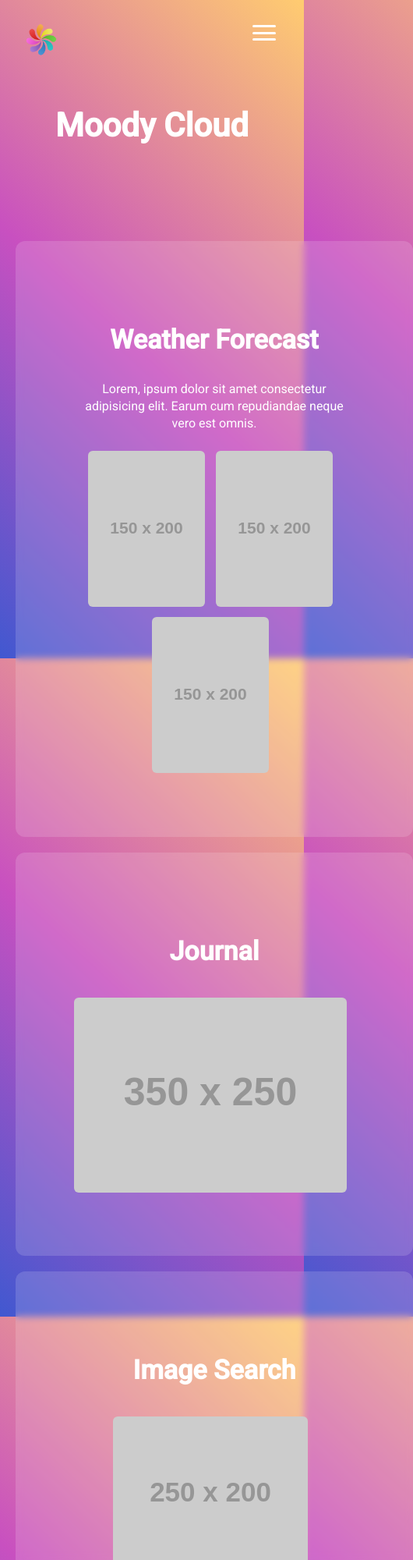
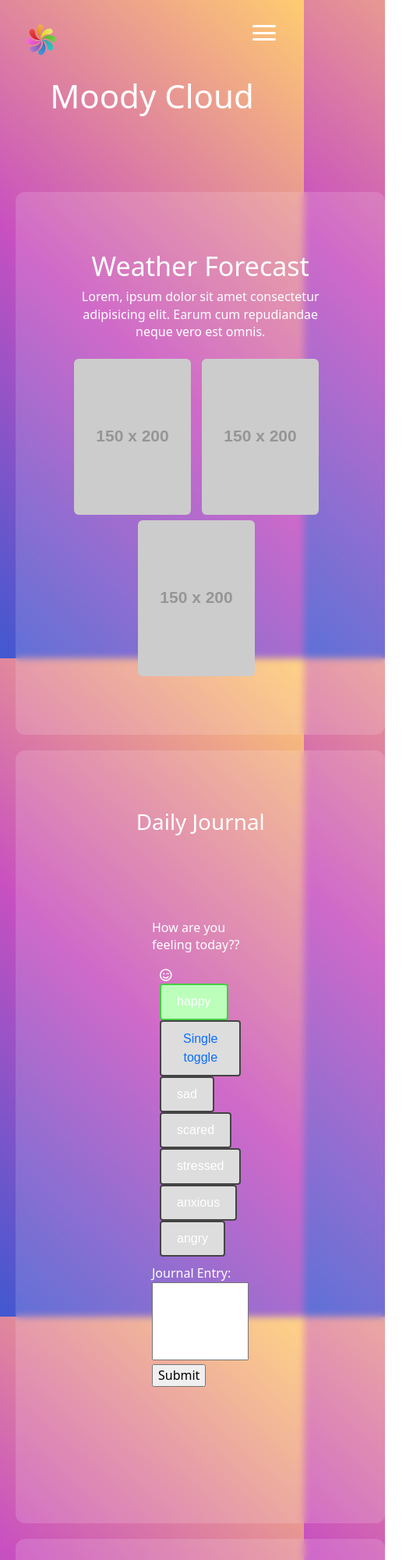
Before and after one commit to ajovich/PROJECT, a plain HTML site: page index.html in a window 390 px wide. Shown: the top 2000 px of the page at 78% size, 530 px wide, since content can reach past the window. Drawn offline with nearby package versions, Linux system fonts and the light colour scheme; placeholder pictures from the web are drawn by us.

Commit message:
merged changes

```diff
--- /dev/null
+++ b/assets/css/journalstyle.css
@@ -0,0 +1,65 @@
+.container {
+  display: flex;
+  justify-content: center;
+  align-items: center;
+  margin: 0 auto;
+  padding: 100px;
+  border-radius: 10px;
+  /* border-color: black; */
+  /* border-style: solid; */
+  max-width: 400px;
+}
+
+.flex-colum {
+  display: flex;
+  flex-direction: column;
+}
+
+.flex-center {
+  justify-content: center;
+  align-items: center;
+}
+
+.justify-center {
+  justify-content: center;
+}
+.radio {
+  margin: 10px;
+}
+
+.radio-toolbar input[type="radio"] {
+  opacity: 0;
+  position: fixed;
+  width: 0;
+  display: none;
+}
+
+.radio label {
+  display: inline-block;
+  background-color: #ddd;
+  padding: 10px 20px;
+  font-family: sans-serif, Arial;
+  font-size: 16px;
+  border: 2px solid #444;
+  border-radius: 4px;
+}
+
+.radio label:hover {
+  background-color: #dfd;
+}
+
+.radio input[type="radio"]:focus + label {
+  border: 2px dashed #444;
+}
+
+.radio input[type="radio"]:checked + label {
+  background-color: #bfb;
+  border-color: #4c4;
+}
+
+.comment {
+  margin: 0px;
+  width: 100%;
+  height: 100px;
+  resize: none;
+}
--- /dev/null
+++ b/assets/js/Photoscript.js
@@ -0,0 +1,10 @@
+
+    $("#myinput").keyup(function() {
+        var val = $.trim(this.value);
+        if (val === "")
+            $('img').show();
+        else {
+            $('img').hide();
+            $("img[alt*=" + val + "]").show();
+        }
+    });
--- /dev/null
+++ b/assets/js/journalscript.js
@@ -0,0 +1,6 @@
+var sadBtn = document.getElementById('sad').style.display = 'none';
+var hapBtn = document.getElementById('happy').style.display = 'none';
+var angBtn = document.getElementById('angry').style.display = 'none';
+var angBtn = document.getElementById('scared').style.display = 'none';
+var angBtn = document.getElementById('anxious').style.display = 'none';
+var angBtn = document.getElementById('stressed').style.display = 'none';
--- a/index.html
+++ b/index.html
@@ -5,10 +5,23 @@
     <meta name="viewport" content="width=device-width, initial-scale=1.0, shrink-to-fit=no">
     <meta http-equiv="X-UA-Compatible" content="IE=edge">
     <title>Moody Cloud</title>
-    <link rel="preconnect" href="https://fonts.gstatic.com">
+    <!-- <link rel="preconnect" href="https://fonts.gstatic.com"> -->
     <link href="https://fonts.googleapis.com/css2?family=Roboto:wght@400;500&display=swap" rel="stylesheet">
-    <link rel="stylesheet" href="style.css">
-    <link rel="stylesheet" href="script.js">
+    <link
+    href="https://cdn.jsdelivr.net/npm/bootstrap@5.0.0-beta3/dist/css/bootstrap.min.css"
+    rel="stylesheet"
+    integrity="sha384-eOJMYsd53ii+scO/bJGFsiCZc+5NDVN2yr8+0RDqr0Ql0h+rP48ckxlpbzKgwra6"
+    crossorigin="anonymous"
+  />
+  <link
+    rel="stylesheet"
+    href="https://pro.fontawesome.com/releases/v5.10.0/css/all.css"
+    integrity="sha384-AYmEC3Yw5cVb3ZcuHtOA93w35dYTsvhLPVnYs9eStHfGJvOvKxVfELGroGkvsg+p"
+    crossorigin="anonymous"
+  />
+    <link rel="stylesheet" href="./assets/css/style.css">
+    <link rel="stylesheet" type="text/css" href="./assets/css/journalstyle.css" />
+    <!-- <link rel="stylesheet" href="./assets/js/script.js"> -->
     <link rel="icon" type="image/icon type" sizes="75x20" href="assets/MoodyCloudLogo.png">
 </head>
 <body>
@@ -40,7 +53,7 @@
 
     <main class="grid-parent">
       <section class="content-left">
-        <h2 class="boxtitle">Weather Forecast</h2>
+        <h2 class="boxtitle"><a name= "Weather"> Weather Forecast</a></h2>
 
         <div class="weather">
           <p>Lorem, ipsum dolor sit amet consectetur adipisicing elit. Earum cum repudiandae neque vero est omnis.</p>
@@ -51,20 +64,79 @@
       </section>
 
       <section class="content-right">
-        <h2 class="boxtitle">Journal</h2>
-        <div class="journal-entry">
-          <img src="https://via.placeholder.com/350x250" alt="Journal entry">
-        </div>
+        <!-- <h2 class="boxtitle"> Daily Journal</h2> -->
+        <main>
+          <div id="home" class="flex-colum flex-center">
+            <h1><a name= "Journal">Daily Journal</a> </h1>
+          </div>
+          <div class="container">
+            <form method="post">
+              <p>How are you feeling today??</p>
+              <div class="radio">
+                <fieldset>
+                  <i class="far fa-smile-wink"></i>
+                  <input
+                    type="radio"
+                    id="happy"
+                    name="feeling"
+                    value="happy"
+                    checked
+                  />
+                  <label for="happy">happy</label>
+                </fieldset>
+
+                <input
+                  type="checkbox"
+                  class="btn-check"
+                  id="btn-check-outlined"
+                  autocomplete="off"
+                />
+                <label class="btn btn-outline-primary" for="btn-check-outlined"
+                  >Single toggle</label
+                ><br />
+
+                <input type="radio" id="sad" name="feeling" value="sad" />
+                <label for="sad">sad</label>
+
+                <input type="radio" id="scared" name="feeling" value="scared" />
+                <label for="scared">scared</label>
+
+                <input type="radio" id="stressed" name="feeling" value="stressed" />
+                <label for="stressed">stressed</label>
+
+                <input type="radio" id="anxious" name="feeling" value="anxious" />
+                <label for="anxious">anxious</label>
+
+                <input type="radio" id="angry" name="feeling" value="angry" />
+                <label for="angry">angry</label>
+              </div>
+
+              Journal Entry:<br />
+              <textarea
+                name="comment"
+                id="comment"
+                style="margin: 0px; width: 100%; height: 100px; resize: none"
+              ></textarea>
+
+              <input type="submit" value="Submit" />
+            </form>
+          </div>
+        </main>
       </section>
 
       <section class="content-left">
-        <h2 class="boxtitle">Image Search</h2>
-        <div class="pixabay-images">
-          <img src="https://via.placeholder.com/250x200" alt="Pixabay photo">
-          <img src="https://via.placeholder.com/250x200" alt="Pixabay photo">
-          <img src="https://via.placeholder.com/250x200" alt="Pixabay photo">
-          <img src="https://via.placeholder.com/250x200" alt="Pixabay photo">
-        </div>
+        <h2 class="boxtitle"><a name="Pixabay">Image Search</a> </h2>
+        <!-- <div class="container "> -->
+      <input type="text" id="myinput" name="search" placeholder="search..." ><br>
+      <div  id="images">
+              <a href="#"></a><img src="./assets/images/a.jpeg" alt="a" width=130></a>
+              <a href="#"><img src="./assets/images/b.jpeg" alt="b" width=130></a>
+              <a href="#"><img src="./assets/images/c.jpeg" alt="c" width=130></a>
+              <a href="#"><img src="./assets/images/d.jpeg" alt="d" width=130></a>
+              <a href="#"><img src="./assets/images/e.jpeg" alt="e" width=130></a>
+              <a href="#"><img src="./assets/images/f.jpeg" alt="f" width=130></a>
+      </div>
+      </div>
       </section>
 
       <section class="content-right">
@@ -75,8 +147,13 @@
         </div>
       </section>
     </main>
+    <script src="https://cdnjs.cloudflare.com/ajax/libs/materialize/1.0.0/js/materialize.min.js"></script>
+    <script src="https://cdnjs.cloudflare.com/ajax/libs/jquery/3.2.1/jquery.min.js"></script>
+    <script src="https://cdnjs.cloudflare.com/ajax/libs/moment.js/2.24.0/moment.min.js"></script>
+    <script   src="https://code.jquery.com/jquery-3.2.1.min.js"   integrity="sha256-hwg4gsxgFZhOsEEamdOYGBf13FyQuiTwlAQgxVSNgt4="   crossorigin="anonymous"></script>
 
-
-    <script src="script.js"></script>
+    <script src="./assets/js/script.js"></script>
+    <script src="./assets/js/Photoscript.js"></script>
+     <script src="./assets/js/journalscript.js"></script>
 </body>
 </html>
```
Also changed, not shown: assets/css/style.css (renamed from style.css), assets/images/a.jpeg (added), assets/images/b.jpeg (added), assets/images/c.jpeg (added), assets/images/d.jpeg (added), assets/images/e.jpeg (added), assets/images/f.jpeg (added), assets/js/script.js (renamed from script.js).
